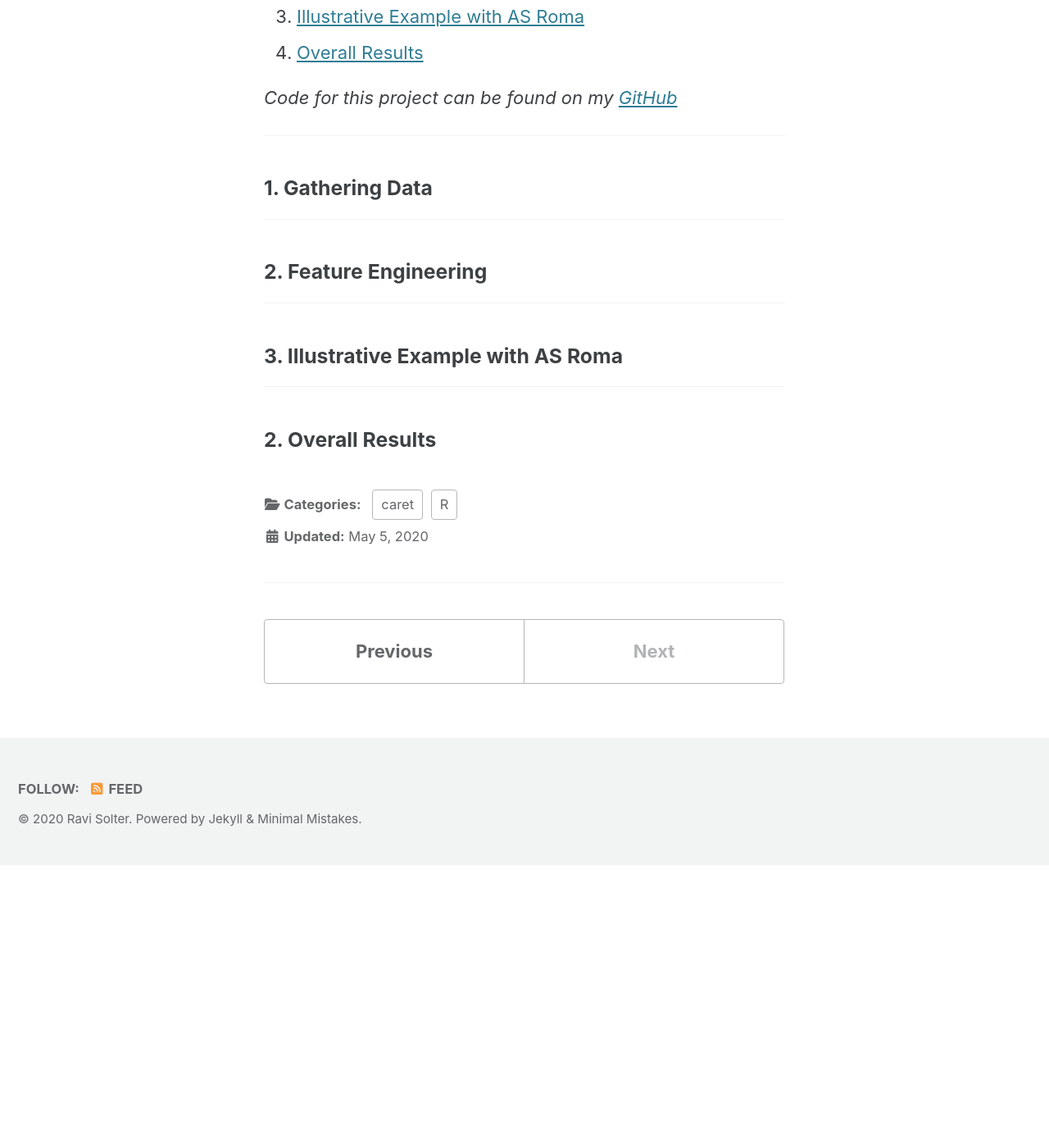
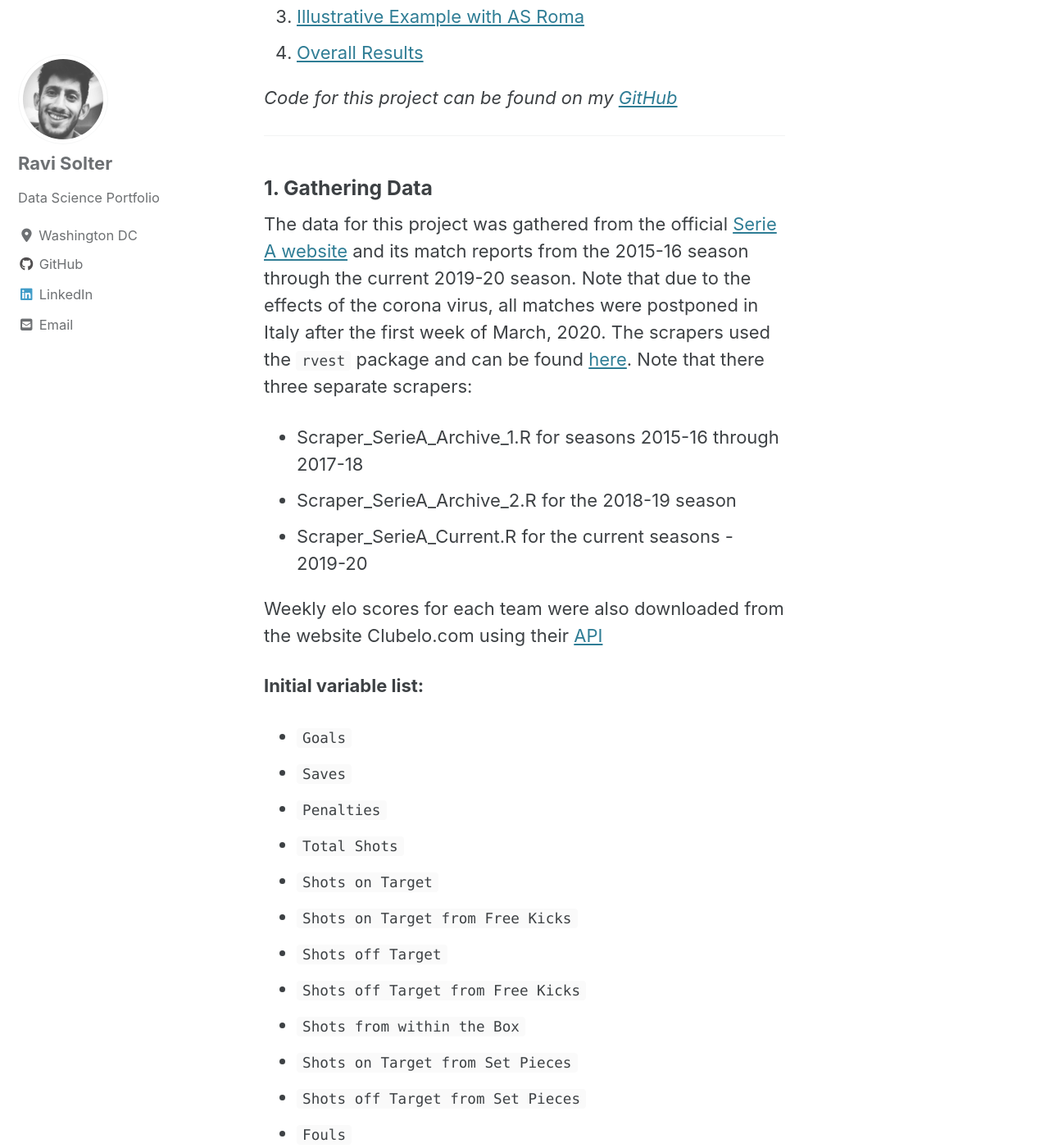
Before and after one commit to rsolter/rsolter.github.io, a Jekyll site: the page built from _posts/2020-05-05-SerieA_Classification.md, in a window 1280 px wide and 1400 px high, scrolled down 930 px. Shown: the whole window at 82% size. Built offline with Jekyll 4.4.1, drawn with Linux system fonts in a browser that asks for light colours; cached includes are drawn as plain includes; nearby versions of some CDN libraries; before the commit the page ends 1985 px from its top, so only the background shows below that; some of the changed text lies outside the part shown.

Commit message:
2nd minor update

```diff
--- a/_posts/2020-05-05-SerieA_Classification.md
+++ b/_posts/2020-05-05-SerieA_Classification.md
@@ -11,13 +11,12 @@
 
 
 
-
 ### Contents
 
-1. [Gathering Data](https://rsolter.github.io/linux/github/r/python/DSonChromeOS/#1-enabling-and-setting-up-linux)
-2. [Feature Engineering](https://rsolter.github.io/linux/github/r/python/DSonChromeOS/#2-required-and-suggested-linux-software-libraries)
-3. [Illustrative Example with AS Roma](https://rsolter.github.io/linux/github/r/python/DSonChromeOS/#3-setting-up-git)
-4. [Overall Results](https://rsolter.github.io/linux/github/r/python/DSonChromeOS/#4-installing-python-via-anaconda)
+1. [Gathering Data](https://rsolter.github.io/r/caret/SerieA_Classification/#1-gathering-data)
+2. [Feature Engineering](https://rsolter.github.io/r/caret/SerieA_Classification/#2-feature-engineering)
+3. [Illustrative Example with AS Roma](https://rsolter.github.io/r/caret/SerieA_Classification/#3-illustrative-example-with-as-roma)
+4. [Overall Results](https://rsolter.github.io/r/caret/SerieA_Classification/#2-overall-results)
 
 
 _Code for this project can be found on my [GitHub](https://github.com/rsolter/Serie-A-Predictions)_
@@ -26,11 +25,56 @@
 
 ### 1. Gathering Data
 
+The data for this project was gathered from the official [Serie A website](http://www.legaseriea.it/en) and its match reports from the 2015-16 season through the current 2019-20 season. Note that due to the effects of the corona virus, all matches were postponed in Italy after the first week of March, 2020. The scrapers used the `rvest` package and can be found [here](https://github.com/rsolter/Serie-A-Predictions/tree/master/01%20Scrapers). Note that there three separate scrapers:
+
+  - Scraper_SerieA_Archive_1.R for seasons 2015-16 through 2017-18
+  - Scraper_SerieA_Archive_2.R for the 2018-19 season
+  - Scraper_SerieA_Current.R for the current seasons - 2019-20
+
+Weekly elo scores for each team were also downloaded from the website Clubelo.com using their [API](http://clubelo.com/API)
+
+**Initial variable list:**
+
+  - `Goals`
+  - `Saves`
+  - `Penalties`
+  - `Total Shots`
+  - `Shots on Target`
+  - `Shots on Target from Free Kicks`
+  - `Shots off Target`
+  - `Shots off Target from Free Kicks`
+  - `Shots from within the Box`
+  - `Shots on Target from Set Pieces`
+  - `Shots off Target from Set Pieces`
+  - `Fouls`
+  - `Scoring Chances`
+  - `Offsides`
+  - `Corners`
+  - `Red Cards`
+  - `Yellow Cards`
+  - `Fast Breaks`
+  - `Crosses`
+  - `Long Balls`
+  - `Attacks (Middle)`
+  - `Attacks (Left)`
+  - `Attacks (Right)`
+  - `Possession`
+  - `Completed Passes`
+  - `Passing Accuracy`
+  - `Key Passes`
+  - `Recoveries`
 
 ****
 
 ### 2. Feature Engineering
 
+Before starting any modeling, there are some data process and feature engineering steps to take on:
+
+1. Creating target variable `outcome` based off of the goals scored by home and away teams: {W,D,L}
+2. Combined left, right, and middle attack variables into `total attacks`
+3. Feature selection with Random Forest
+4. Trailing Variables
+5. Dimensionality Reduction with PCA
 
 ****
 
```
